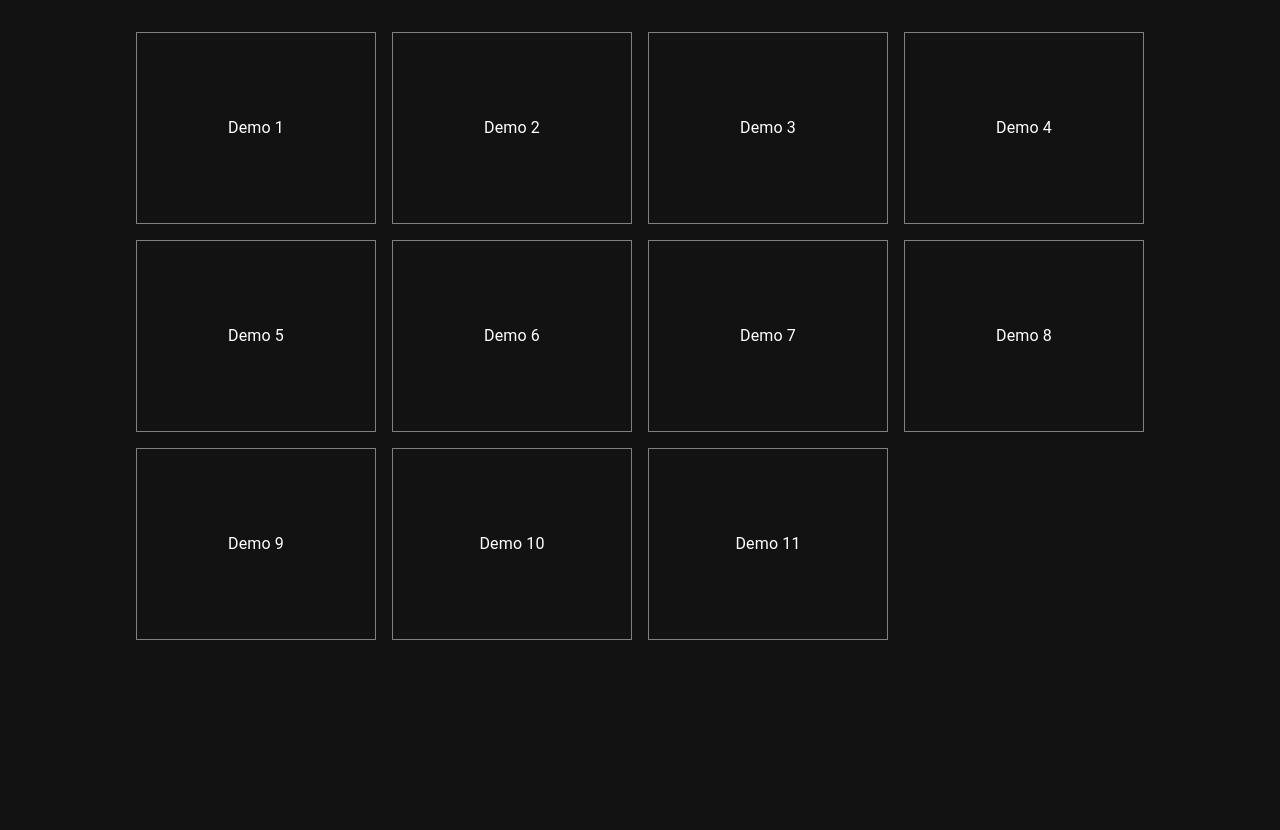
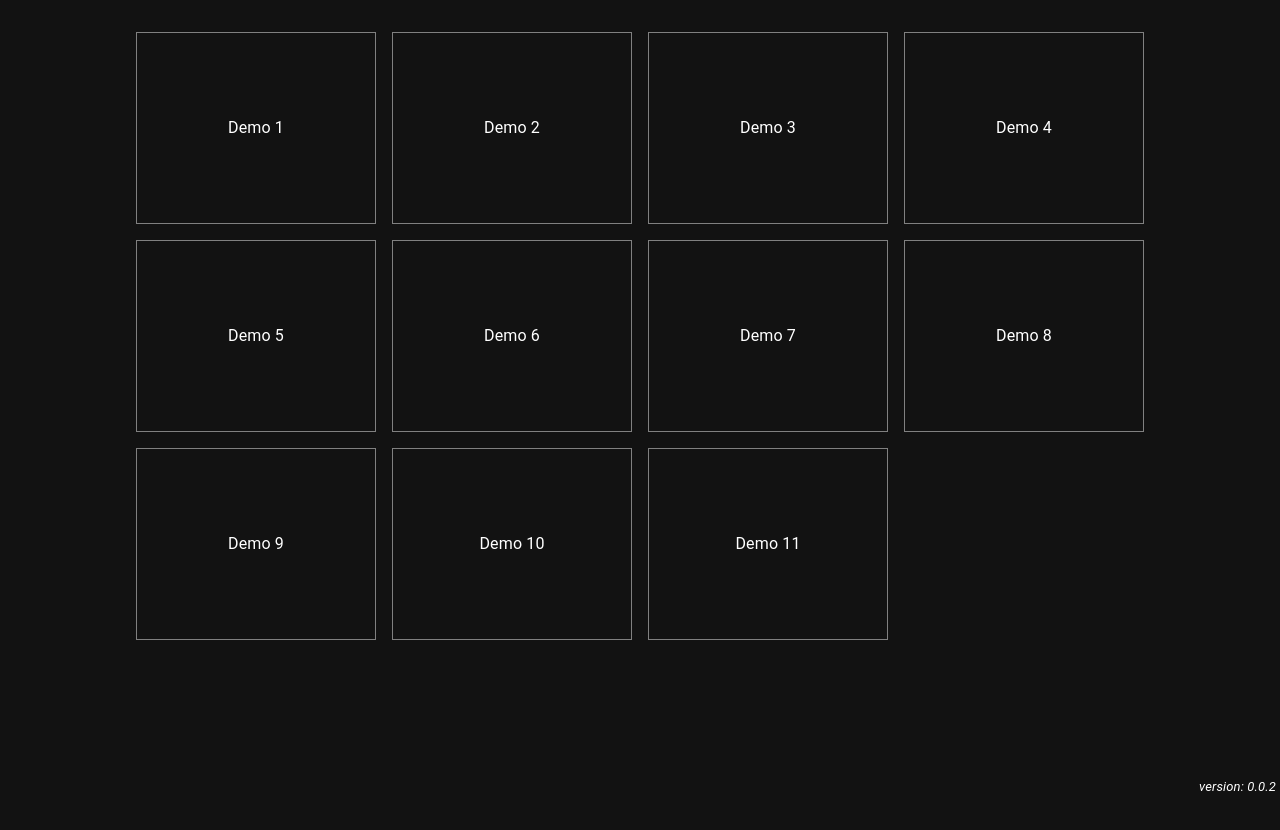
Before and after one commit to taylorjg/dlxlib-demos, a React (Create React App) app: page / in a window 1280 px wide. Built offline with nearby package versions, Linux system fonts and the light colour scheme.

Commit message:
Add version info to home page

```diff
--- a/package.json
+++ b/package.json
@@ -1,6 +1,6 @@
 {
   "name": "dlxlib-demos",
-  "version": "0.1.0",
+  "version": "0.0.2",
   "private": true,
   "dependencies": {
     "@emotion/react": "^11.10.5",
--- a/src/Pages/HomePage/HomePage.tsx
+++ b/src/Pages/HomePage/HomePage.tsx
@@ -1,4 +1,5 @@
 import { Tile } from "./Tile"
+import { Version } from "./Version"
 import { StyledPage, StyledTiles } from "./HomePage.styles"
 
 export const HomePage = () => {
@@ -9,6 +10,7 @@ export const HomePage = () => {
       <StyledTiles>
         {demos.map((demo, index) => <Tile key={index} demo={demo} />)}
       </StyledTiles>
+      <Version />
     </StyledPage>
   )
 }
--- /dev/null
+++ b/src/Pages/HomePage/Version.styles.ts
@@ -0,0 +1,9 @@
+import styled from "@emotion/styled"
+
+export const StyledVersion = styled.span`
+  font-size: small;
+  font-style: italic;
+  position: fixed;
+  bottom: .25rem;
+  right: .25rem;
+`
--- /dev/null
+++ b/src/Pages/HomePage/Version.tsx
@@ -0,0 +1,8 @@
+import { StyledVersion } from "./Version.styles"
+import packageJson from "../../../package.json"
+
+export const Version = () => {
+  return (
+    <StyledVersion>version: {packageJson.version}</StyledVersion>
+  )
+}
```
